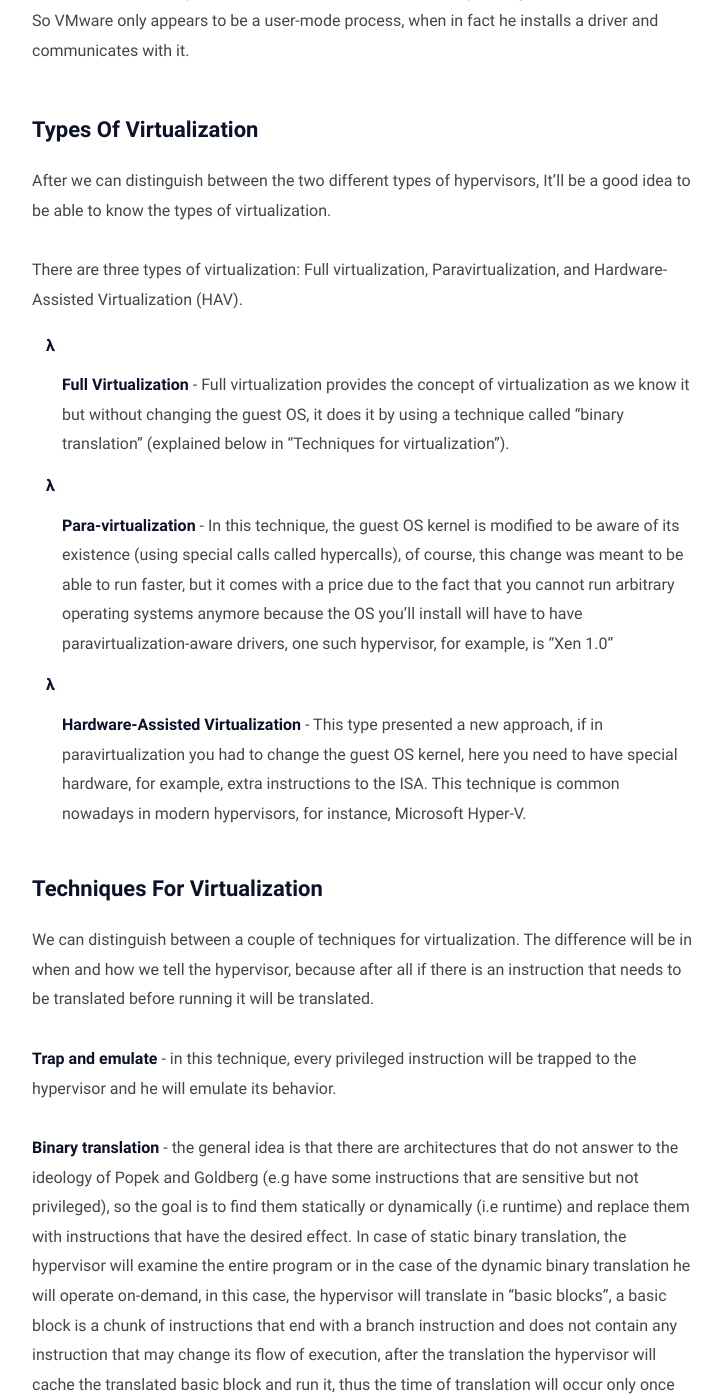
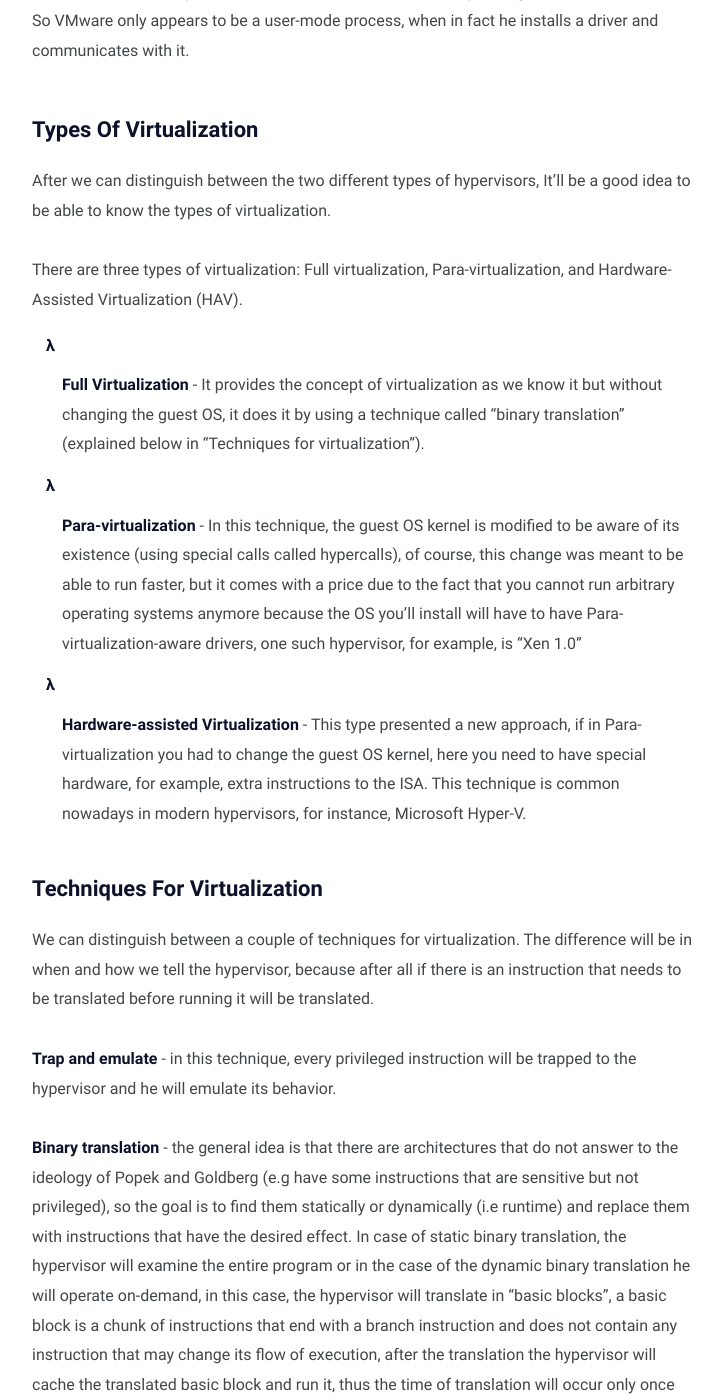
Before and after one commit to yuvaly0/yuvaly0.github.io, a Jekyll site: the page built from _posts/introduction-to-virtualization/2020-06-19-introduction-to-virtualization.md, in a window 1280 px wide and 1400 px high, scrolled down 3506 px. Shown: the whole window, without its empty margins (278-1000 px from the left). Built offline with Jekyll 4.4.1, drawn with Linux system fonts in a browser that asks for light colours; some web fonts are replaced; some of the changed text lies outside the part shown.

Commit message:
grammarly

```diff
--- a/_posts/introduction-to-virtualization/2020-06-19-introduction-to-virtualization.md
+++ b/_posts/introduction-to-virtualization/2020-06-19-introduction-to-virtualization.md
@@ -7,7 +7,8 @@ tags: [virtualization]
 
 # Introduction
 
-In this article, I hope to show you the basics of virtualization summarized in one place, in the recent time I searched for a new research topic and it came to my mind that I don't know very much about virtualization and about what goes on when I turn on my ubuntu VM in VMware Workstation.
+In this article, I hope to show you the basics of virtualization summarized in one place.
+In the recent time I searched for a new research topic and it came to my mind that I don't know very much about virtualization and about what goes on when I turn on my ubuntu VM in VMware Workstation.
 
 First I’ll go through why we would want to use it, some history about the topic, the different types of virtualization and hypervisors, and a couple of techniques for efficient virtualization and to sum up, a little about memory virtualization.
 
@@ -73,13 +74,13 @@ So VMware only appears to be a user-mode process, when in fact he installs a dri
 
 After we can distinguish between the two different types of hypervisors, It’ll be a good idea to be able to know the types of virtualization.
 
-There are three types of virtualization: Full virtualization, Paravirtualization, and Hardware-Assisted Virtualization (HAV).
+There are three types of virtualization: Full virtualization, Para-virtualization, and Hardware-Assisted Virtualization (HAV).
 
-* __Full Virtualization__ -  Full virtualization provides the concept of virtualization as we know it but without changing the guest OS, it does it by using a technique called “binary translation” (explained below in “Techniques for virtualization”).
+* __Full Virtualization__ -  It provides the concept of virtualization as we know it but without changing the guest OS, it does it by using a technique called “binary translation” (explained below in “Techniques for virtualization”).
 
-* __Para-virtualization__ -  In this technique, the guest OS kernel is modified to be aware of its existence (using special calls called hypercalls), of course, this change was meant to be able to run faster, but it comes with a price due to the fact that you cannot run arbitrary operating systems anymore because the OS you'll install will have to have paravirtualization-aware drivers, one such hypervisor, for example, is “Xen 1.0”
+* __Para-virtualization__ -  In this technique, the guest OS kernel is modified to be aware of its existence (using special calls called hypercalls), of course, this change was meant to be able to run faster, but it comes with a price due to the fact that you cannot run arbitrary operating systems anymore because the OS you'll install will have to have Para-virtualization-aware drivers, one such hypervisor, for example, is “Xen 1.0”
 
-* __Hardware-Assisted Virtualization__ -  This type presented a new approach, if in paravirtualization you had to change the guest OS kernel, here you need to have special hardware,  for example, extra instructions to the ISA.
+* __Hardware-assisted Virtualization__ -  This type presented a new approach, if in Para-virtualization you had to change the guest OS kernel, here you need to have special hardware,  for example, extra instructions to the ISA.
 This technique is common nowadays in modern hypervisors, for instance, Microsoft Hyper-V.
 
 ## Techniques For Virtualization
@@ -126,7 +127,7 @@ A dummy solution in a Full-virtualized environment would be for the hypervisor t
 
 In a Para-virtualized environment, the guest could just let the hypervisor know after he finished changing the page table, after all, he is aware of its existence.
 
-Each fault or hypercall (the special calls in the para-virtualized environment) causes a “VM Exit” which is an instruction that makes the hypervisor to regain control, the hypervisor should save a lot of data (e.g VMCS data structure) and includes losing the address caching by flushing the TLB, in the end, we will need to revert the steps by calling a “VM Entry”, (i.e load the VMCS) it could be up to tens of thousands of cycles.
+Each fault or hypercall (the special calls in the Para-virtualized environment) causes a “VM Exit” which is an instruction that makes the hypervisor to regain control, the hypervisor should save a lot of data (e.g VMCS data structure) and includes losing the address caching by flushing the TLB, in the end, we will need to revert the steps by calling a “VM Entry”, (i.e load the VMCS) it could be up to tens of thousands of cycles.
 
 Nowadays these types of solutions (software-assisted)  are not recommended due to the number of hypervisor traps (e.g VM Exit and VM Entry) they have caused.
 
```
